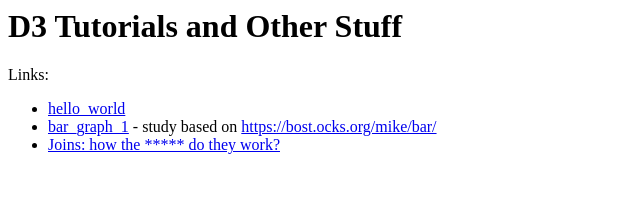
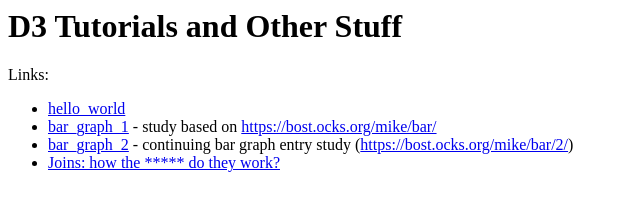
Before and after one commit to anied/D3_Tutorials_And_Experimentation, a website: page src/index.html in a window 1280 px wide. Shown: the whole page, without its empty margins (0-640 px from the left). Drawn offline with Linux system fonts and the light colour scheme.

Commit message:
Added missing link to entry page for bar_graph_2

```diff
--- a/src/index.html
+++ b/src/index.html
@@ -10,6 +10,7 @@
 	<ul>
 		<li><a href="/hello_world">hello_world</a></li>
 		<li><a href="/bar_graph_1">bar_graph_1</a> - study based on <a href="https://bost.ocks.org/mike/bar/">https://bost.ocks.org/mike/bar/</a></li>
+		<li><a href="/bar_graph_2">bar_graph_2</a> - continuing bar graph entry study (<a href="https://bost.ocks.org/mike/bar/2/">https://bost.ocks.org/mike/bar/2/</a>)</li>
 		<li><a href="/joins_101">Joins: how the ***** do they work?</a></li>
 	</ul>
 </body>
```
